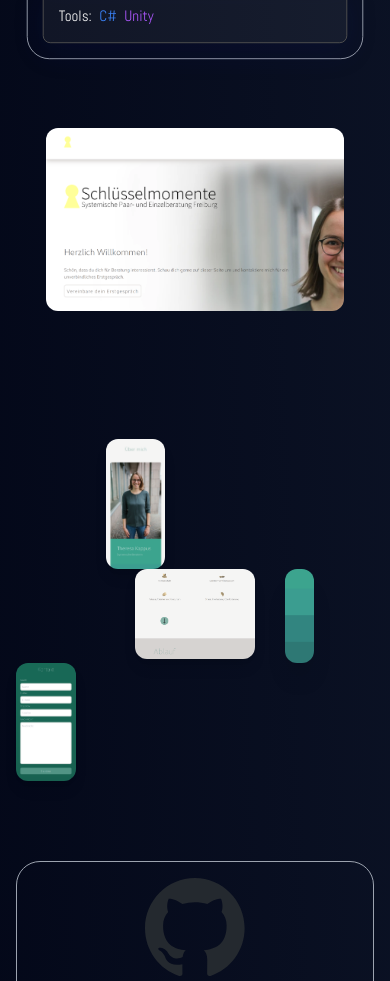
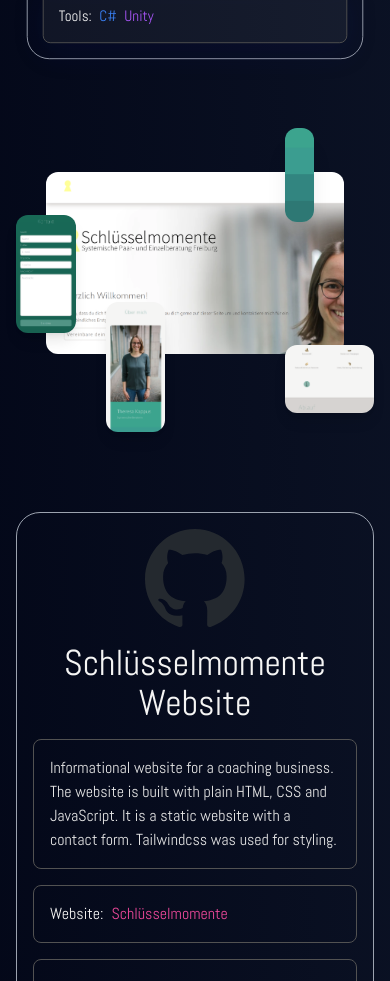
Before and after one commit to Davidcode2/portfolio, an Angular app in the folder fe/: page / in a window 390 px wide. Shown: the part 7200-8181 px from the top of the page. Built offline with nearby package versions, Linux system fonts and the light colour scheme.

Commit message:
Schluesselmomente collage mobile

```diff
--- a/fe/src/app/components/project/schluesselmomente-project/schluesselmomente-project.component.html
+++ b/fe/src/app/components/project/schluesselmomente-project/schluesselmomente-project.component.html
@@ -1,36 +1,36 @@
-<div class="trigger xl:sticky top-24">
-  <div class="grid grid-cols-12">
+<div class="trigger xl:sticky top-5">
+  <div class="grid grid-cols-12 grid-rows-7">
     <img
-      class="schluesselmomente-main-image col-start-2 col-end-12 rounded-xl"
+      class="schluesselmomente-main-image col-start-2 row-start-2 row-span-full col-end-12 rounded-xl"
       src="../../../../assets/schluesselmomente-screenshot.png"
       alt="Screenshot Schluesselmomente Website"
     />
-  </div>
-  <div class="grid grid-cols-12">
     <img
       data-speed=".16"
-      class="parallax col-span-2 col-start-4 mt-32 rounded-xl shadow-lg"
+      class="parallax col-span-2 col-start-4 row-start-5 row-span-4 xl:mt-32 rounded-xl shadow-lg"
       src="../../../../assets/schluesselmomente-mobile-beraterin.png"
       alt="Screenshot Schluesselmomente Website"
     />
     <img
       data-speed=".2"
-      class="parallax z-30 col-start-10 row-start-2 rounded-xl shadow-xl"
+      class="parallax z-30 col-start-10 row-start-1 row-span-3 rounded-xl shadow-xl"
       src="../../../../assets/colorscheme_schluesselmomente.png"
       alt="Screenshot Schluesselmomente Website"
     />
     <img
       data-speed=".3"
-      class="parallax col-span-4 col-start-5 rounded-xl shadow-lg"
+      class="parallax col-span-4 col-start-10 row-start-6 row-span-2 rounded-xl shadow-lg"
       src="../../../../assets/schluesselmomente-cutout.png"
       alt="Screenshot Schluesselmomente Website"
     />
     <img
       data-speed=".4"
-      class="parallax col-span-2 col-start-1 rounded-xl shadow-lg"
+      class="parallax col-span-2 col-start-1 row-start-3 row-span-3 rounded-xl shadow-lg"
       src="../../../../assets/schluesselmomente-kontakt.png"
       alt="Screenshot Schluesselmomente Website"
     />
+  </div>
+  <div class="grid grid-cols-12">
   </div>
 </div>
 <div class="schluesselmomente-card relative top-20 z-50">
```
